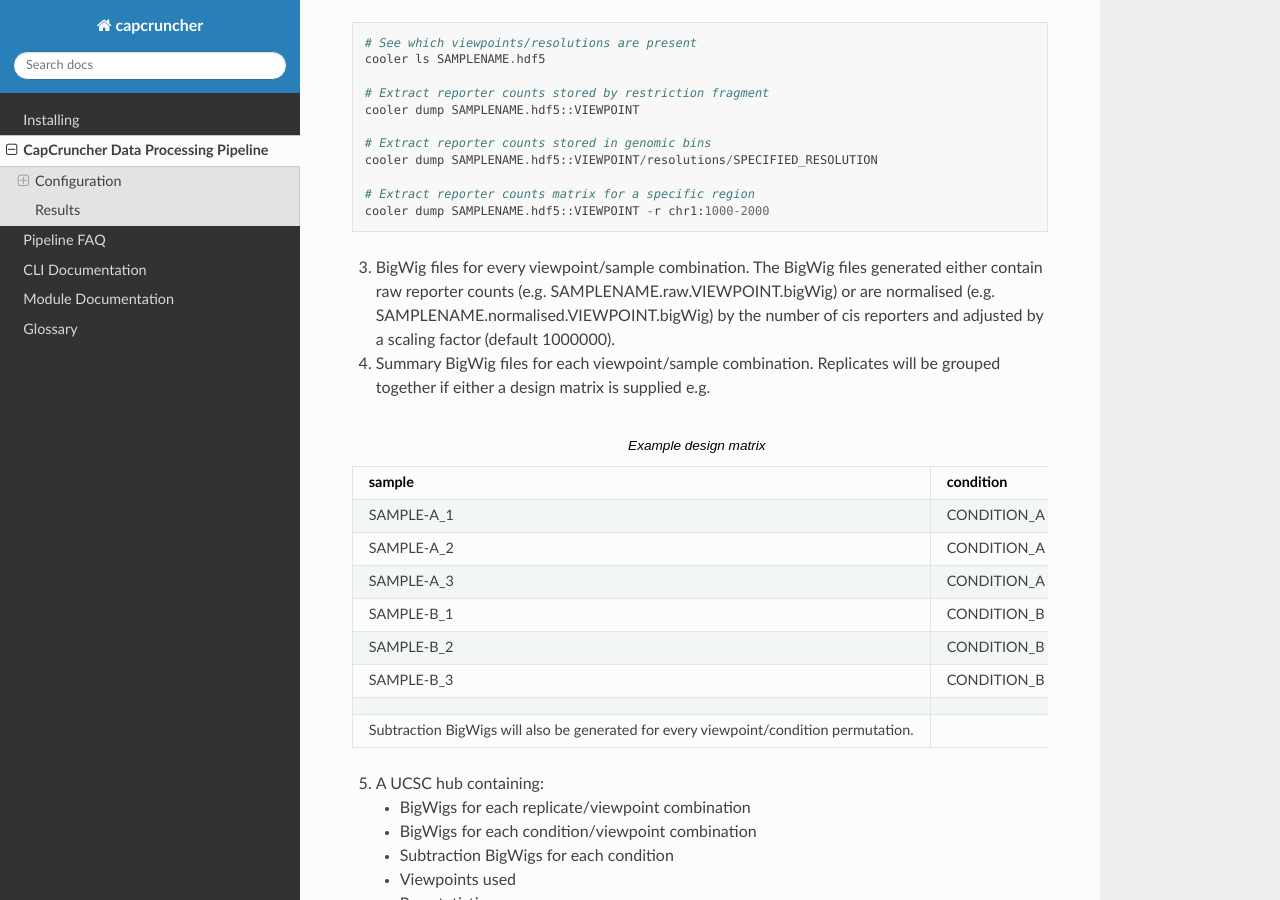
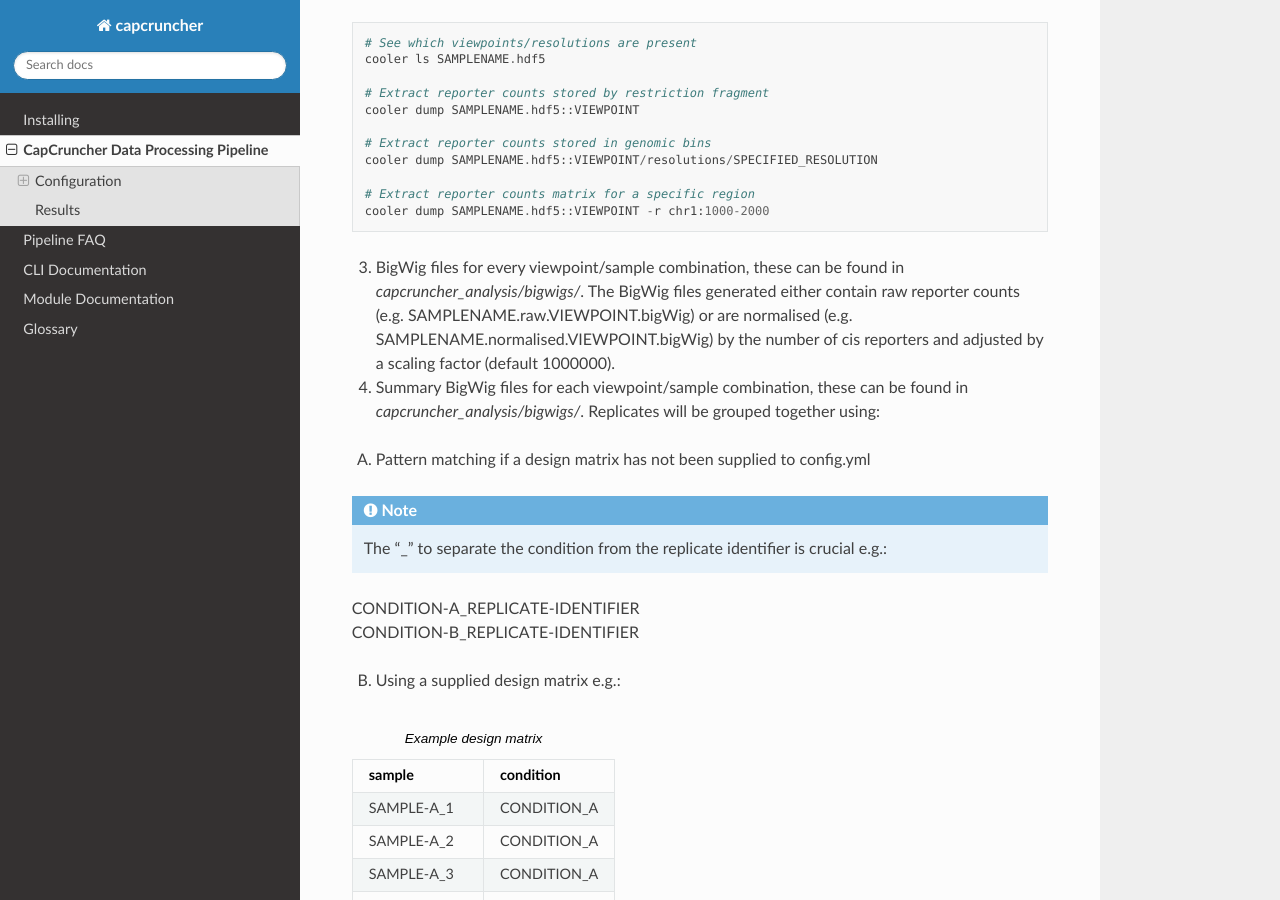
Before and after one commit to sims-lab/CapCruncher, a Sphinx documentation site: the page built from docs/running_the_pipeline.rst, in a window 1280 px wide and 900 px high, scrolled down 4201 px. Built offline with Sphinx 7.4.7 and the Read the Docs theme 2.0.0, drawn with Linux system fonts in a browser that asks for light colours.

Commit message:
Formatting running_the_pipeline page

```diff
--- a/docs/running_the_pipeline.rst
+++ b/docs/running_the_pipeline.rst
@@ -196,10 +196,21 @@ The Cooler package can be used to extract the reporter counts table/matrix for u
     # Extract reporter counts matrix for a specific region
     cooler dump SAMPLENAME.hdf5::VIEWPOINT -r chr1:1000-2000
 
-3) BigWig files for every viewpoint/sample combination. The BigWig files generated either contain raw reporter counts (e.g. SAMPLENAME.raw.VIEWPOINT.bigWig)
+3) BigWig files for every viewpoint/sample combination, these can be found in *capcruncher_analysis/bigwigs/*. The BigWig files generated either contain raw reporter counts (e.g. SAMPLENAME.raw.VIEWPOINT.bigWig)
    or are normalised (e.g. SAMPLENAME.normalised.VIEWPOINT.bigWig) by the number of cis reporters and adjusted by a scaling factor (default 1000000).
 
-4) Summary BigWig files for each viewpoint/sample combination. Replicates will be grouped together if either a design matrix is supplied e.g.
+4) Summary BigWig files for each viewpoint/sample combination, these can be found in *capcruncher_analysis/bigwigs/*. Replicates will be grouped together using:
+
+A) Pattern matching if a design matrix has not been supplied to config.yml
+
+.. note::
+        The "_" to separate the condition from the replicate identifier is crucial e.g.:
+
+| CONDITION-A_REPLICATE-IDENTIFIER
+| CONDITION-B_REPLICATE-IDENTIFIER
+
+
+B) Using a supplied design matrix e.g.:
 
 .. csv-table:: Example design matrix
     :header: "sample", "condition"
@@ -212,7 +223,8 @@ The Cooler package can be used to extract the reporter counts table/matrix for u
     "SAMPLE-B_2", "CONDITION_B"
     "SAMPLE-B_3", "CONDITION_B"
 
-    Subtraction BigWigs will also be generated for every viewpoint/condition permutation.
+
+Subtraction BigWigs will also be generated for every viewpoint/condition permutation.
 
 5) A UCSC hub containing:
 
@@ -222,6 +234,6 @@ The Cooler package can be used to extract the reporter counts table/matrix for u
    * Viewpoints used
    * Run statistics
 
-  The UCSC hub can be found in the directory specified by hub_dir in config.yml. To view the hub on UCSC
-  move/upload the hub to a publically accessible location and paste the address into the UCSC Genome Browser
-  track hub “My hubs” tab.
+The UCSC hub can be found in the directory specified by hub_dir in config.yml. To view the hub on UCSC
+move/upload the hub to a publically accessible location and paste the address into the UCSC Genome Browser
+track hub “My hubs” tab.
```
